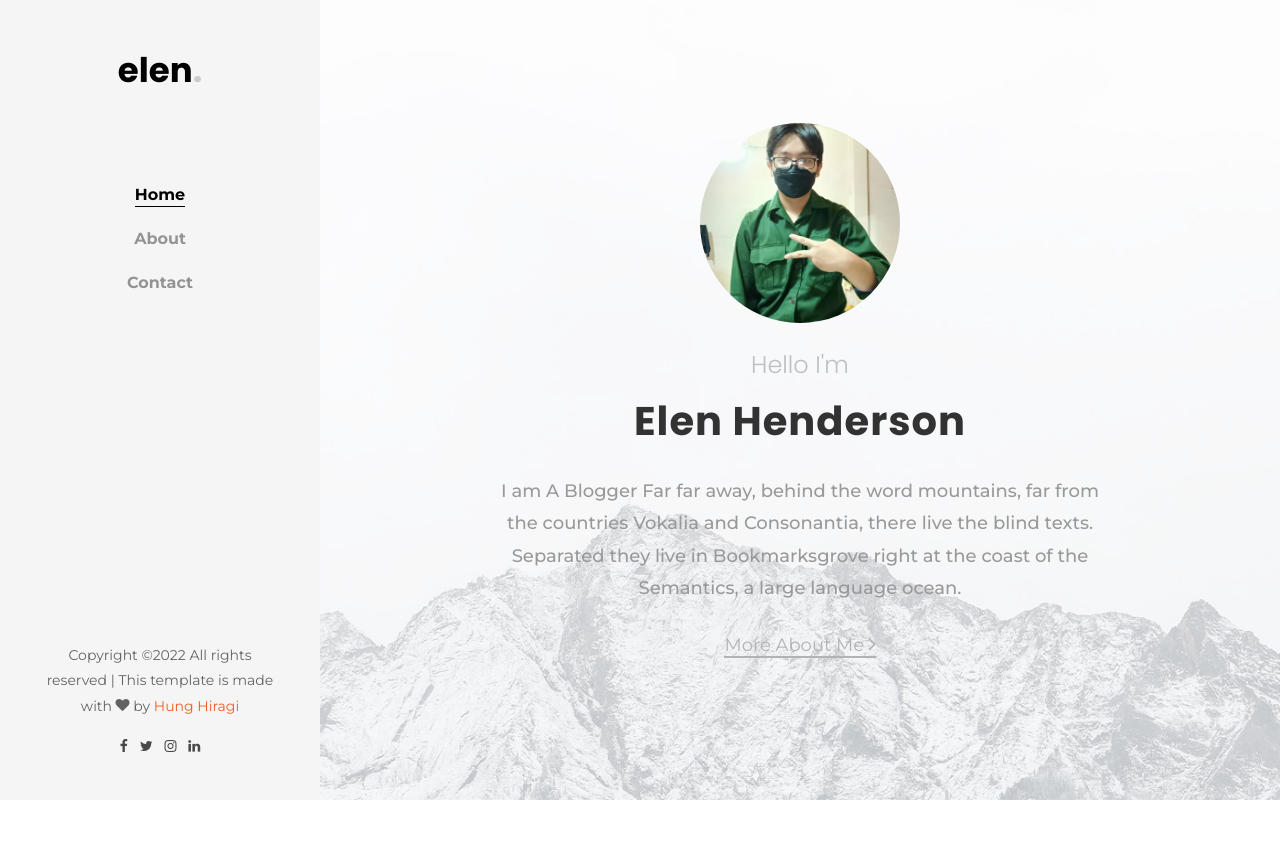
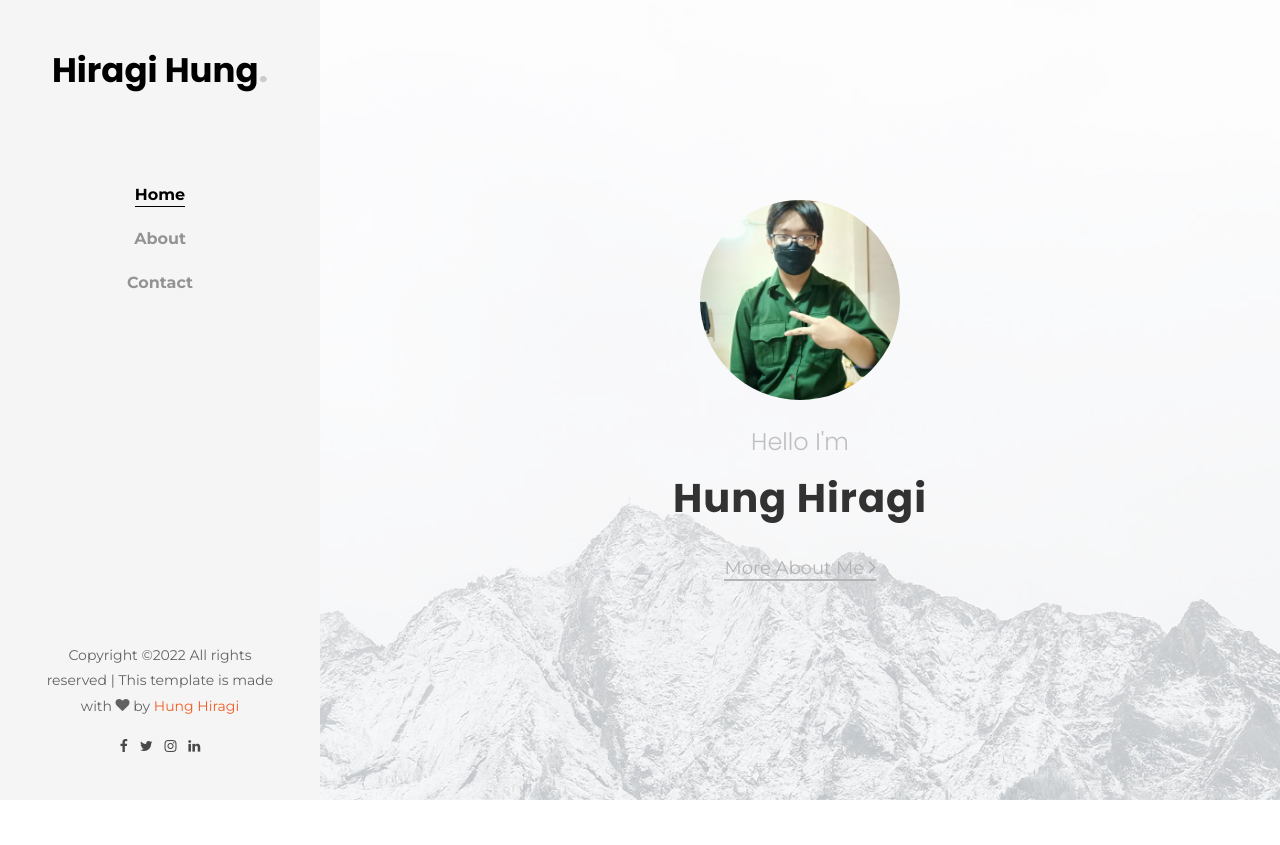
Before and after one commit to LuongVinhHung/20662016_LuongVinhHung, a PHP site: page /frontend/index.php in a window 1280 px wide. Shown: the top 845 px of the page. Run offline with PHP 8.4, Linux system fonts and the light colour scheme; data that the repository does not hold is empty; some libraries are stand-ins or nearby versions; some web fonts are replaced.

Commit message:
updated-2

```diff
--- a/frontend/index.php
+++ b/frontend/index.php
@@ -51,8 +51,8 @@
 						<div class="img mb-4" style="background-image: url(images/avatar-00.jpg);"></div>
 						<div class="desc">
 							<h2 class="subheading">Hello I'm</h2>
-							<h1 class="mb-4">Elen Henderson</h1>
-							<p class="mb-4">I am A Blogger Far far away, behind the word mountains, far from the countries Vokalia and Consonantia, there live the blind texts. Separated they live in Bookmarksgrove right at the coast of the Semantics, a large language ocean.</p>
+							<h1 class="mb-4">Hung Hiragi</h1>
+							<p class="mb-4"I am A Blogger with the wibu's heart, and i want to show da world about the 2D cuteness</p>
 							<p><a href="#" class="btn-custom">More About Me <span class="ion-ios-arrow-forward"></span></a></p>
 						</div>
 					</div>
@@ -63,7 +63,7 @@
     		<div class="row justify-content-center mb-5 pb-2">
           <div class="col-md-7 heading-section text-center ftco-animate">
             <h2 class="mb-4">Articles</h2>
-            <p>A small river named Duden flows by their place and supplies it with the necessary regelialia. It is a paradisematic country.</p>
+            <p>Wibu rule the world</p>
           </div>
         </div>
     		<div class="row">
--- a/frontend/sidebar.php
+++ b/frontend/sidebar.php
@@ -1,7 +1,7 @@
 <div id="colorlib-page">
 		<a href="#" class="js-colorlib-nav-toggle colorlib-nav-toggle"><i></i></a>
 		<aside id="colorlib-aside" role="complementary" class="js-fullheight text-center">
-			<h1 id="colorlib-logo"><a href="index.php">elen<span>.</span></a></h1>
+			<h1 id="colorlib-logo"><a href="index.php">Hiragi Hung<span>.</span></a></h1>
 			<nav id="colorlib-main-menu" role="navigation">
 				<ul>
 					<li class="colorlib-active"><a href="index.php">Home</a></li>
```
